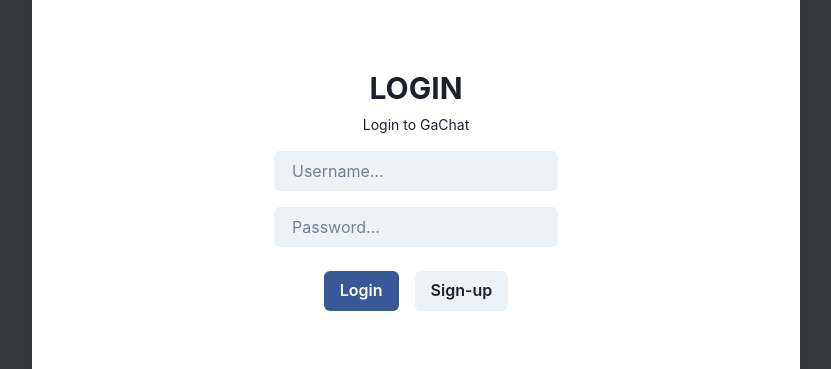
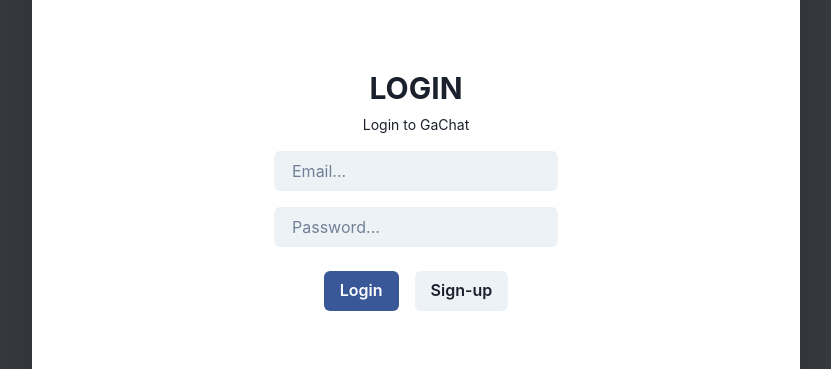
Before and after one commit to gabrielhsdev/Livechat-app, a Next.js app: page / in a window 1280 px wide. Shown: the part 206-575 px from the top of the page, without its empty margins (224-1055 px from the left). Built offline with nearby package versions, Linux system fonts and the light colour scheme; no server answers.

Commit message:
Saturday development

```diff
--- /dev/null
+++ b/firebase_actions/login/login_user.jsx
@@ -0,0 +1,26 @@
+import { useState } from 'react';
+import { signInWithEmailAndPassword } from "firebase/auth";
+import { auth } from '../../firebase_connection/firebase_config_app'
+
+export function loginHandler(e, router){
+    e.preventDefault();
+    let email = e.target.email.value;
+    let password = e.target.password.value;
+
+    signInWithEmailAndPassword(auth, email, password)
+    .then((userCredential) => {
+      // Signed in
+      router.push('/Messageboard');
+    })
+    .catch((error) => {
+        const errorCode = error.code;
+        const errorMessage = error.message;
+        if (errorCode === "auth/user-not-found") {
+          alert("User not found");
+          // Display an error message to the user or redirect to a different page
+        } else {
+          console.error(errorMessage);
+        }
+      });
+
+}
--- /dev/null
+++ b/firebase_actions/sidebar/getContacts.jsx
@@ -0,0 +1,17 @@
+import { useState } from 'react';
+import { signInWithEmailAndPassword } from "firebase/auth";
+import { auth } from '../../firebase_connection/firebase_config_app'
+import { getDatabase, ref, onValue } from "firebase/database";
+
+export async function getContacts(){
+
+    let contacts;
+
+    const db = getDatabase();
+    const starCountRef = ref(db, 'users/');
+    onValue(starCountRef, (snapshot) => {
+        contacts = snapshot.val();
+    });
+
+    return contacts;
+}
--- /dev/null
+++ b/hooks/userSessionManager.jsx
@@ -0,0 +1,38 @@
+import { useState, useEffect } from "react";
+import { auth } from "../firebase_connection/firebase_config_app";
+import { getDatabase, ref, onValue } from "firebase/database";
+import router from "next/router";
+
+export default function userSessionManager() {
+
+    const [currentUser, setCurrentUser] = useState(null);
+    const [userData, setUserData] = useState(null);
+    const [dataLoaded, setDataLoaded] = useState(false);
+    const [selectedContact, setSelectedContact] = useState(null);
+
+    //Get main session stuff
+    useEffect(() => {
+      const unsubscribe = auth.onAuthStateChanged((user) => {
+        setCurrentUser(user);
+        if(user == null){
+            router.push("/Login_main");
+        }
+      });
+      return unsubscribe;
+    }, []);
+
+    //Get user info based on session, saved on realtime db
+    if (currentUser != null && !dataLoaded) {
+
+      const db = getDatabase();
+      const starCountRef = ref(db, 'users/' + currentUser.uid);
+      onValue(starCountRef, (snapshot) => {
+        const data = snapshot.val();
+        setUserData(data);
+        setDataLoaded(true);
+      });
+
+    }
+    //console.log(currentUser);
+    return { currentUser, userData, selectedContact, setSelectedContact };
+}
--- a/pages/Login_main.jsx
+++ b/pages/Login_main.jsx
@@ -1,9 +1,12 @@
 import React from 'react'
 import { ChakraProvider, CardBody, Text, Stack, StackDivider, Heading, Box, Input, Flex, Button, Center } from '@chakra-ui/react'
 import mergedTheme from '../styles/customTheme'
+import { loginHandler } from '@/firebase_actions/login/login_userchatapp'
+import { useRouter } from 'next/router';
 import Link from 'next/link'
 
 export default function Login_main() {
+    const router = useRouter();
   return (
     <ChakraProvider theme={mergedTheme}>
         <Flex className='outerboard_class' bgColor='brand.300'>
@@ -11,6 +14,7 @@
                 <Box w='100%' bgColor='brand.300' className='register_main_board_card' overflow='auto' minH='400px'>
                     <Box p={2} bgColor='white' w='60%' overflow='auto' className='register_main_board_card' boxShadow='2xl'>
                     <Stack divider={<StackDivider />} spacing='4'>
+                        <form onSubmit={(e) => loginHandler(e, router)}>
                             <Stack spacing='4'>
                                 <Box>
                                     <Heading size='lg' textTransform='uppercase'>
@@ -21,15 +25,15 @@
                                     </Text>
                                 </Box>
                                 <Box>
-                                <Input variant='filled' placeholder='Username...' />
+                                    <Input variant='filled' placeholder='Email...'  type='email' name='email'/>
                                 </Box>
                                 <Box>
-                                <Input variant='filled' placeholder='Password...' />
+                                    <Input variant='filled' placeholder='Password...' type='password' name='password'/>
                                 </Box>
                                 <Box h='20%'>
                                     <Flex justifyContent='center'>
                                         <Center p={2}>
-                                        <Button colorScheme='facebook' variant='solid'>
+                                            <Button colorScheme='facebook' variant='solid' type='submit'>
                                                 Login
                                             </Button>
                                         </Center>
@@ -41,6 +45,7 @@
                                     </Flex>
                                 </Box>
                             </Stack>
+                        </form>
                     </Stack>
                     </Box>
                 </Box>
--- a/pages/Messageboard.jsx
+++ b/pages/Messageboard.jsx
@@ -1,11 +1,16 @@
-import { React } from 'react';
-import { Box, Text, Grid, GridItem } from '@chakra-ui/react'
-import { useState, useEffect } from "react";
+import React, { useContext, useEffect } from 'react';
+import { Box, ChakraProvider, Grid, GridItem, Flex } from '@chakra-ui/react'
+import mergedTheme from '../styles/customTheme'
 import useWindowSize from '../hooks/useWindowSize'
 import Messageboard_sidebar from './src/messageboard/Default_sidebar/Messageboard_sidebar';
 import Messageboard_body from './src/messageboard/Body/Messageboard_body';
+import userSessionManager from '../hooks/userSessionManager'
+import { UserContext } from './UserContext'
 
 export default function Messageboard() {
+
+    //Get current user
+    const userState = userSessionManager();
 
     //Check for mobile screens on grid
     const size = useWindowSize();
@@ -20,6 +25,7 @@
         <ChakraProvider theme={mergedTheme}>
             <Flex className='outerboard_class' bgColor='brand.300'>
                 <Box className='main_board'>
+                    <UserContext.Provider value={userState}>
                         <Grid templateColumns='repeat(8, 1fr)' className='main_grid'>
                             {size.width > 768 &&
                             <GridItem colSpan={2} className='default_sidebar'>
@@ -30,6 +36,7 @@
                                 <Messageboard_body />
                             </GridItem>
                         </Grid>
+                    </UserContext.Provider>
                 </Box>
             </Flex>
         </ChakraProvider>
--- /dev/null
+++ b/pages/UserContext.jsx
@@ -0,0 +1,3 @@
+import React from 'react';
+
+export const UserContext = React.createContext(null);
--- a/pages/src/messageboard/Body/Messageboard_body.jsx
+++ b/pages/src/messageboard/Body/Messageboard_body.jsx
@@ -1,4 +1,4 @@
-import React, { Dimensions } from 'react'
+import React, { useState, useEffect } from 'react';
 
 import { Flex, VStack, StackDivider, Box, Text} from '@chakra-ui/react'
 import Messageboard_body_header from './Messageboard_body_header'
@@ -6,6 +6,9 @@
 import Messageboard_body_input from './Messageboard_body_input'
 
 function Messageboard_body() {
+
+  let currentChat = 'test';
+
   return (
     <Box className='all100'>
       <VStack divider={<StackDivider borderColor='gray.200' />} spacing={3} align='stretch' className='all100' >
--- a/pages/src/messageboard/Body/Messageboard_body_header.jsx
+++ b/pages/src/messageboard/Body/Messageboard_body_header.jsx
@@ -1,7 +1,9 @@
-import React from 'react'
+import React,  {useContext} from 'react'
 import useWindowSize from '@/hooks/useWindowSizechatapp'
 import { Flex, Text, Box, Button, Spacer, useDisclosure, Input} from '@chakra-ui/react'
 import { PhoneIcon, DeleteIcon, HamburgerIcon } from '@chakra-ui/icons'
+import { UserContext } from '../../../UserContext'
+import Sidebar_drawer from '../Drawer_sidebar/Sidebar_drawer'
 
 import {
   Drawer,
@@ -12,7 +14,6 @@
   DrawerContent,
   DrawerCloseButton,
 } from '@chakra-ui/react'
-import Sidebar_drawer from '../Drawer_sidebar/Sidebar_drawer'
 
 function Messageboard_body_header() {
 
@@ -23,10 +24,14 @@
   const { isOpen, onOpen, onClose } = useDisclosure()
   const btnRef = React.useRef()
 
+  //Get context
+  const userState = useContext(UserContext);
+  let userData = userState.userData;
+
   return (
     <Flex className='all100' p={1}>
         <Box w='70%' h='100%' display='flex' alignItems='center'>
-            <Text fontWeight="bold">Username...</Text>
+            <Text fontWeight="bold">Chat name</Text>
         </Box>
             <Spacer />
         <Box w='30%' h='100%' display='flex' alignItems='center' justifyContent='right'>
--- a/pages/src/messageboard/Default_sidebar/Messageboard_contacts.jsx
+++ b/pages/src/messageboard/Default_sidebar/Messageboard_contacts.jsx
@@ -1,39 +1,51 @@
-import React from 'react'
+import React, { useContext } from 'react'
+import { useState, useEffect } from 'react';
 import { VStack, Box, StackDivider, Center } from '@chakra-ui/react'
 import Messageboard_user from './Messageboard_user'
+import {getContacts} from '../../../../firebase_actions/sidebar/getContacts'
+import { UserContext } from '../../../UserContext'
+
+function capitalizeFirstLetter(string) {
+  return string.charAt(0).toUpperCase() + string.slice(1);
+}
 
 function Messageboard_contacts() {
+
+  const [contacts, setContacts] = useState([]);
+  const [loading, setLoading] = useState(true);
+  const { selectedContact, setSelectedContact } = useContext(UserContext);
+
+  function handleSelectedContactUpdate(message) {
+    // console.log('selectedContact: ', message);
+    setSelectedContact(message);
+  }
+
+  useEffect(() => {
+    const fetchContacts = async () => {
+      let contacts = await getContacts();
+      while (!contacts) {
+        await new Promise((resolve) => setTimeout(resolve, 1000)); // wait for 1 second
+        contacts = await getContacts();
+      }
+      setContacts(contacts);
+      setLoading(false);
+    };
+    fetchContacts();
+  }, []);
+
   return (
     <Box>
         <VStack spacing={1} align='stretch' >
-            <Messageboard_user messageTxt='This is a test ...' username='Username'/>
-            <Messageboard_user messageTxt='This is a test ...' username='Username'/>
-            <Messageboard_user messageTxt='This is a test ...' username='Username'/>
-            <Messageboard_user messageTxt='This is a test ...' username='Username'/>
-            <Messageboard_user messageTxt='This is a test ...' username='Username'/>
-            <Messageboard_user messageTxt='This is a test ...' username='Username'/>
-            <Messageboard_user messageTxt='This is a test ...' username='Username'/>
-            <Messageboard_user messageTxt='This is a test ...' username='Username'/>
-            <Messageboard_user messageTxt='This is a test ...' username='Username'/>
-            <Messageboard_user messageTxt='This is a test ...' username='Username'/>
-            <Messageboard_user messageTxt='This is a test ...' username='Username'/>
-            <Messageboard_user messageTxt='This is a test ...' username='Username'/>
-            <Messageboard_user messageTxt='This is a test ...' username='Username'/>
-            <Messageboard_user messageTxt='This is a test ...' username='Username'/>
-            <Messageboard_user messageTxt='This is a test ...' username='Username'/>
-            <Messageboard_user messageTxt='This is a test ...' username='Username'/>
-            <Messageboard_user messageTxt='This is a test ...' username='Username'/>
-            <Messageboard_user messageTxt='This is a test ...' username='Username'/>
-            <Messageboard_user messageTxt='This is a test ...' username='Username'/>
-            <Messageboard_user messageTxt='This is a test ...' username='Username'/>
-            <Messageboard_user messageTxt='This is a test ...' username='Username'/>
-            <Messageboard_user messageTxt='This is a test ...' username='Username'/>
-            <Messageboard_user messageTxt='This is a test ...' username='Username'/>
-            <Messageboard_user messageTxt='This is a test ...' username='Username'/>
-            <Messageboard_user messageTxt='This is a test ...' username='Username'/>
-            <Messageboard_user messageTxt='This is a test ...' username='Username'/>
-            <Messageboard_user messageTxt='This is a test ...' username='Username'/>
-            <Messageboard_user messageTxt='This is a test ...' username='Username'/>
+          {Object.keys(contacts).map((message, index) => (
+            <Box onClick={() => handleSelectedContactUpdate(message)}>
+              <Messageboard_user
+                username={capitalizeFirstLetter(contacts[message].username)}
+                messageTxt='{message}'
+                imgSource = {contacts[message].profile_picture}
+                onClick={() => console.log('clicked')}
+              />
+            </Box>
+          ))}
         </VStack>
     </Box>
   )
--- a/pages/src/messageboard/Default_sidebar/Messageboard_header.jsx
+++ b/pages/src/messageboard/Default_sidebar/Messageboard_header.jsx
@@ -1,14 +1,26 @@
 import React from 'react'
 import { Center, Text, Flex, Spacer, Box, Button } from '@chakra-ui/react'
 import { ChevronLeftIcon } from '@chakra-ui/icons'
+import { auth } from '../../../../firebase_connection/firebase_config_app'
+import {router} from 'next/router'
 
 function Messageboard_header() {
+
+  const handleLogout = async () => {
+    try {
+      await auth.signOut();
+      router.push("/Login_main");
+    } catch (error) {
+      console.log(error);
+    }
+  };
+
   return (
     <Center w='100%' h='100%'>
         <Flex w='100%' h='100%'>
             <Center><Text fontWeight="bold">GaChat</Text></Center>
             <Spacer />
-            <Center><Button colorScheme='gray' size='sm' variant='outline'>Logout</Button></Center>
+            <Center><Button colorScheme='gray' size='sm' variant='outline' onClick={handleLogout}>Logout</Button></Center>
         </Flex>
     </Center>
   )
--- a/pages/src/messageboard/Default_sidebar/Messageboard_user.jsx
+++ b/pages/src/messageboard/Default_sidebar/Messageboard_user.jsx
@@ -4,12 +4,13 @@
 
     let message = props.messageTxt;
     let username = props.username;
+    let imgSource = props.imgSource;
 
     return (
     <Center h='60px'>
         <Flex className='default_sidebar_user_flex' >
             <Box h='100%'>
-                <Image className='default_sidebar_contact_img' src='https://bit.ly/dan-abramov'/>
+                <Image className='default_sidebar_contact_img' src={imgSource} />
             </Box>
             <Center w='70%' h='100%'>
                 <VStack spacing={0} align='stretch' w="100%" m={1} >
--- a/styles/messageboard/MainBoardStyle.jsx
+++ b/styles/messageboard/MainBoardStyle.jsx
@@ -46,7 +46,8 @@
       ".default_sidebar_contact_img": {
         borderRadius:'full',
         height:'100%',
-        opacity:'0.9'
+        opacity:'0.9',
+        w:'50px',
       },
       ".default_sidebar_contact_message": {
         fontSize:'sm',
```
Lines whose indentation alone changed are shown as unchanged.
